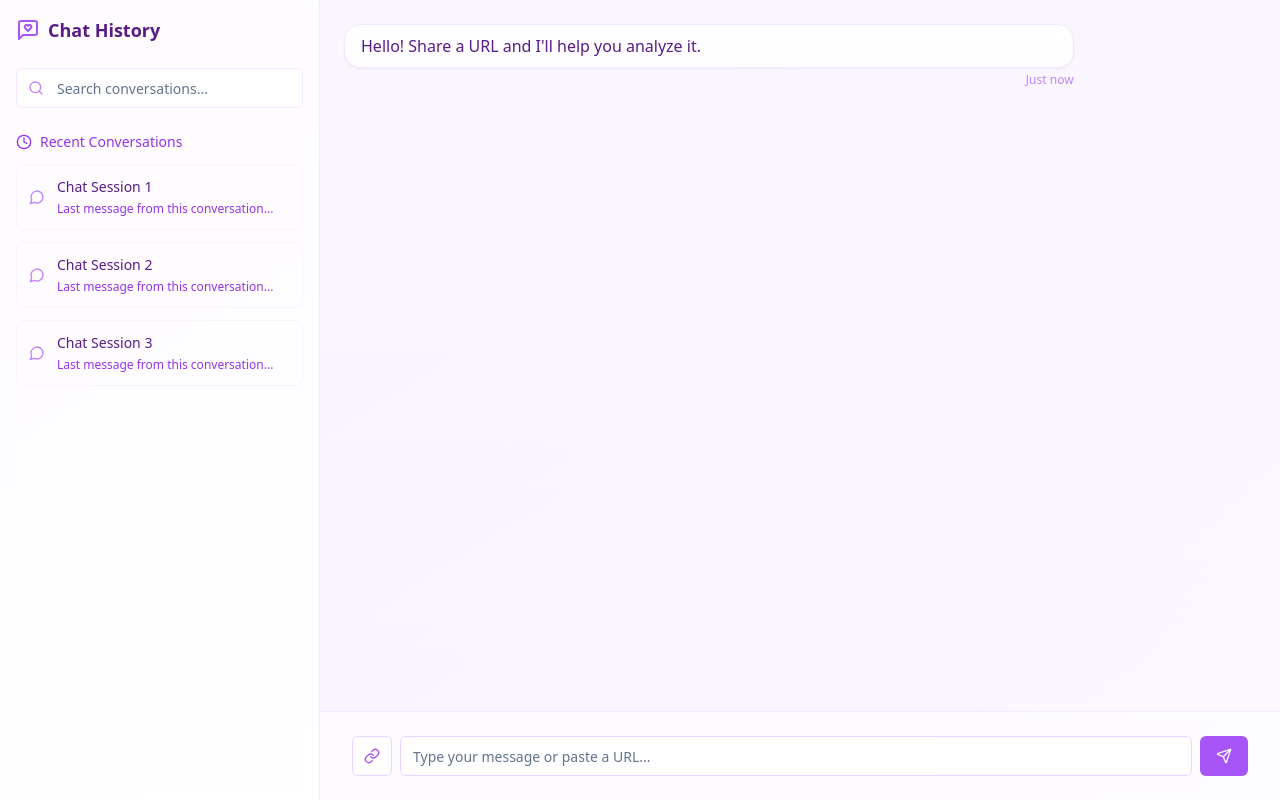
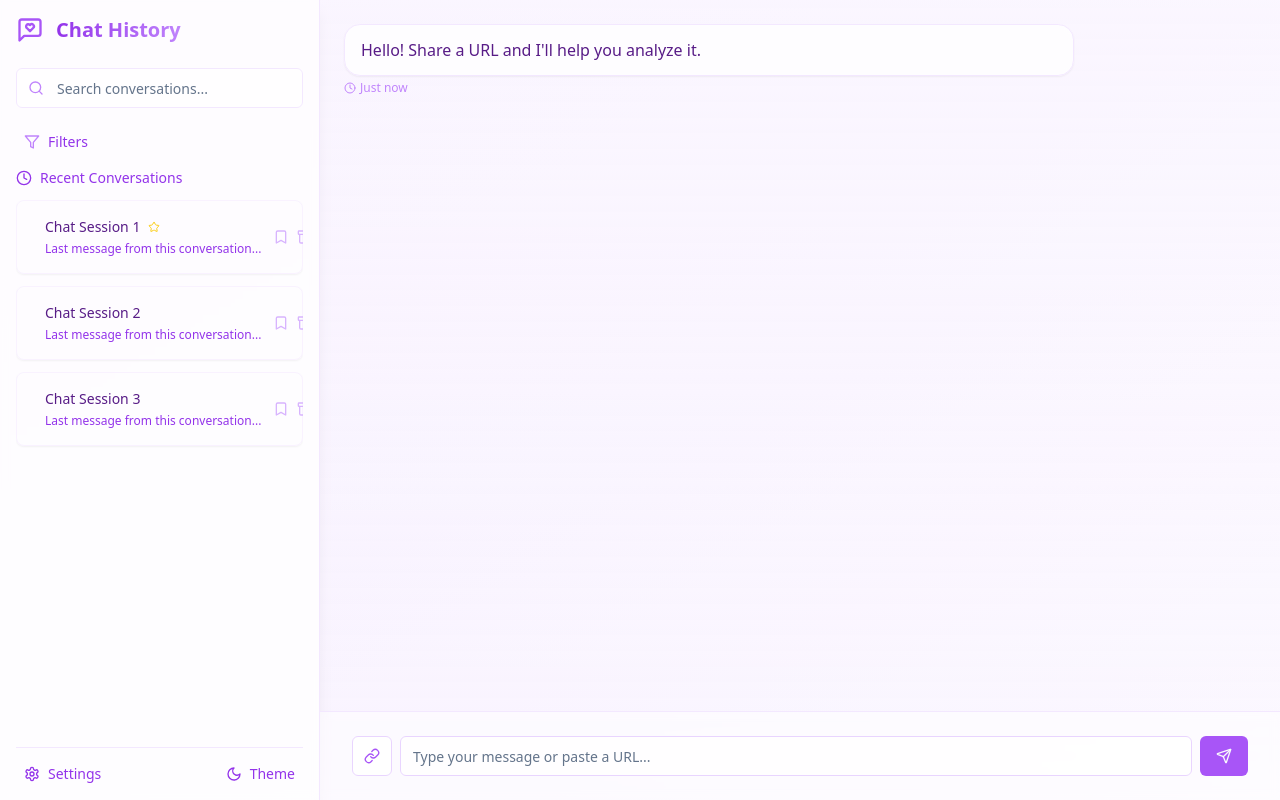
Before and after one commit to ChahraouiYasmin/serene-scribe-nexus, a React (Vite) app: page / in a window 1280 px wide. Built offline with nearby package versions, Linux system fonts and the light colour scheme.

Commit message:
feat: Enhance UI with more icons and styles
This commit adds more icons and styles to improve the user interface.

```diff
--- a/src/components/MessageBubble.tsx
+++ b/src/components/MessageBubble.tsx
@@ -1,6 +1,7 @@
 
 import { cn } from "@/lib/utils";
 import { motion } from "framer-motion";
+import { Clock, CheckCheck, Link } from "lucide-react";
 
 interface MessageBubbleProps {
   message: string;
@@ -15,21 +16,42 @@ export const MessageBubble = ({ message, isUser, timestamp }: MessageBubbleProps
       animate={{ opacity: 1, translateY: 0 }}
       transition={{ duration: 0.3 }}
       className={cn(
-        "max-w-[80%] mb-4",
+        "max-w-[80%] mb-4 group",
         isUser ? "ml-auto" : "mr-auto"
       )}
     >
       <div className={cn(
-        "rounded-2xl px-4 py-2 shadow-sm backdrop-blur-sm",
+        "rounded-2xl px-4 py-3 shadow-sm backdrop-blur-sm relative group",
         isUser
           ? "bg-gradient-to-r from-purple-500 to-purple-600 text-white"
           : "bg-white/80 text-purple-900 border border-purple-100"
       )}>
         <p className="leading-relaxed">{message}</p>
+        {message.includes("http") && (
+          <Link className={cn(
+            "absolute -top-2 -right-2 h-4 w-4",
+            isUser ? "text-white/70" : "text-purple-400"
+          )} />
+        )}
       </div>
-      <span className="text-xs text-purple-400 mt-1 block text-right">
-        {timestamp}
-      </span>
+      <div className={cn(
+        "flex items-center gap-1 mt-1",
+        isUser ? "justify-end" : "justify-start"
+      )}>
+        <Clock className={cn(
+          "h-3 w-3",
+          isUser ? "text-purple-300" : "text-purple-400"
+        )} />
+        <span className={cn(
+          "text-xs",
+          isUser ? "text-purple-300" : "text-purple-400"
+        )}>
+          {timestamp}
+        </span>
+        {isUser && (
+          <CheckCheck className="h-3 w-3 text-purple-300 ml-1" />
+        )}
+      </div>
     </motion.div>
   );
 };
--- a/src/components/Sidebar.tsx
+++ b/src/components/Sidebar.tsx
@@ -1,6 +1,6 @@
 
 import { useState } from "react";
-import { Search, Clock, MessageCircle, MessageSquareHeart } from "lucide-react";
+import { Search, Clock, MessageCircle, MessageSquareHeart, Star, Bookmark, Archive, Settings, Moon, Filter } from "lucide-react";
 import { Input } from "./ui/input";
 import { cn } from "@/lib/utils";
 import { motion } from "framer-motion";
@@ -9,21 +9,26 @@ export const Sidebar = () => {
   const [searchTerm, setSearchTerm] = useState("");
 
   return (
-    <div className="w-80 border-r border-purple-100 bg-white/70 backdrop-blur-sm p-4 flex flex-col h-full">
+    <div className="w-80 border-r border-purple-100 bg-white/70 backdrop-blur-sm p-4 flex flex-col h-full shadow-lg">
       <div className="mb-6">
-        <div className="flex items-center gap-2 mb-6">
-          <MessageSquareHeart className="h-6 w-6 text-purple-500" />
-          <h2 className="text-lg font-semibold text-purple-900">Chat History</h2>
+        <div className="flex items-center gap-3 mb-6">
+          <MessageSquareHeart className="h-7 w-7 text-purple-500" />
+          <h2 className="text-xl font-semibold bg-gradient-to-r from-purple-600 to-purple-400 bg-clip-text text-transparent">Chat History</h2>
         </div>
-        <div className="relative">
-          <Search className="absolute left-3 top-1/2 transform -translate-y-1/2 h-4 w-4 text-purple-400" />
+        <div className="relative group">
+          <Search className="absolute left-3 top-1/2 transform -translate-y-1/2 h-4 w-4 text-purple-400 group-hover:text-purple-600 transition-colors" />
           <Input
             value={searchTerm}
             onChange={(e) => setSearchTerm(e.target.value)}
             placeholder="Search conversations..."
-            className="pl-10 border-purple-100 focus:border-purple-200 bg-white/50"
+            className="pl-10 border-purple-100 focus:border-purple-200 bg-white/50 hover:bg-white/70 transition-all"
           />
         </div>
+      </div>
+
+      <div className="flex items-center gap-2 px-2 mb-4">
+        <Filter className="h-4 w-4 text-purple-400" />
+        <span className="text-sm font-medium text-purple-600">Filters</span>
       </div>
 
       <div className="flex-1 overflow-y-auto space-y-3">
@@ -38,25 +43,43 @@ export const Sidebar = () => {
             animate={{ opacity: 1, y: 0 }}
             transition={{ delay: i * 0.1 }}
             className={cn(
-              "p-3 rounded-lg cursor-pointer transition-all",
+              "p-4 rounded-lg cursor-pointer transition-all",
               "hover:bg-purple-50/50 group",
-              "border border-purple-100/50"
+              "border border-purple-100/50 shadow-sm hover:shadow-md"
             )}
           >
             <div className="flex items-center gap-3">
-              <MessageCircle className="h-4 w-4 text-purple-400 group-hover:text-purple-500" />
+              <MessageCircle className="h-5 w-5 text-purple-400 group-hover:text-purple-500" />
               <div className="flex-1">
-                <h3 className="text-sm font-medium text-purple-900 mb-1">
+                <h3 className="text-sm font-medium text-purple-900 mb-1 flex items-center gap-2">
                   Chat Session {i}
+                  {i === 1 && <Star className="h-3 w-3 text-yellow-400" />}
                 </h3>
                 <p className="text-xs text-purple-600 truncate">
                   Last message from this conversation...
                 </p>
               </div>
+              <div className="flex gap-2">
+                <Bookmark className="h-4 w-4 text-purple-300 hover:text-purple-500 transition-colors" />
+                <Archive className="h-4 w-4 text-purple-300 hover:text-purple-500 transition-colors" />
+              </div>
             </div>
           </motion.div>
         ))}
       </div>
+
+      <div className="mt-4 pt-4 border-t border-purple-100">
+        <div className="flex items-center justify-between px-2">
+          <div className="flex items-center gap-2 text-purple-600 hover:text-purple-700 cursor-pointer">
+            <Settings className="h-4 w-4" />
+            <span className="text-sm">Settings</span>
+          </div>
+          <div className="flex items-center gap-2 text-purple-600 hover:text-purple-700 cursor-pointer">
+            <Moon className="h-4 w-4" />
+            <span className="text-sm">Theme</span>
+          </div>
+        </div>
+      </div>
     </div>
   );
 };
--- a/src/components/UrlPreview.tsx
+++ b/src/components/UrlPreview.tsx
@@ -1,5 +1,5 @@
 
-import { Globe, ExternalLink } from "lucide-react";
+import { Globe, ExternalLink, Link as LinkIcon } from "lucide-react";
 import { motion } from "framer-motion";
 
 interface UrlPreviewProps {
@@ -14,24 +14,29 @@ export const UrlPreview = ({ url, title, description }: UrlPreviewProps) => {
       initial={{ scale: 0.95, opacity: 0 }}
       animate={{ scale: 1, opacity: 1 }}
       transition={{ type: "spring", stiffness: 300, damping: 20 }}
-      className="w-full max-w-2xl p-4 rounded-lg bg-white/70 backdrop-blur-sm border border-purple-100 shadow-sm hover:shadow-md transition-all duration-300 group"
+      className="w-full max-w-2xl p-4 rounded-lg bg-gradient-to-br from-white/80 to-purple-50/80 backdrop-blur-sm border border-purple-100 shadow-sm hover:shadow-md transition-all duration-300 group"
     >
       <a
         href={url}
         target="_blank"
         rel="noopener noreferrer"
-        className="flex items-center gap-3 no-underline"
+        className="flex items-center gap-4 no-underline"
       >
-        <div className="bg-purple-50 rounded-full p-2">
+        <div className="bg-gradient-to-br from-purple-100 to-purple-50 rounded-full p-3 group-hover:scale-105 transition-transform">
           <Globe className="h-6 w-6 text-purple-500" />
         </div>
         <div className="flex-1">
-          <h3 className="text-lg font-medium text-purple-900 mb-1 flex items-center gap-2">
-            {title || new URL(url).hostname}
-            <ExternalLink className="h-4 w-4 text-purple-400 opacity-0 group-hover:opacity-100 transition-opacity" />
-          </h3>
-          {description && <p className="text-purple-600 text-sm">{description}</p>}
-          <span className="text-xs text-purple-500 mt-1 block">{url}</span>
+          <div className="flex items-center gap-2 mb-1">
+            <LinkIcon className="h-3 w-3 text-purple-400" />
+            <h3 className="text-lg font-medium text-purple-900 flex items-center gap-2">
+              {title || new URL(url).hostname}
+              <ExternalLink className="h-4 w-4 text-purple-400 opacity-0 group-hover:opacity-100 transition-opacity" />
+            </h3>
+          </div>
+          {description && (
+            <p className="text-purple-600 text-sm leading-relaxed">{description}</p>
+          )}
+          <span className="text-xs text-purple-500 mt-2 block opacity-70">{url}</span>
         </div>
       </a>
     </motion.div>
```
